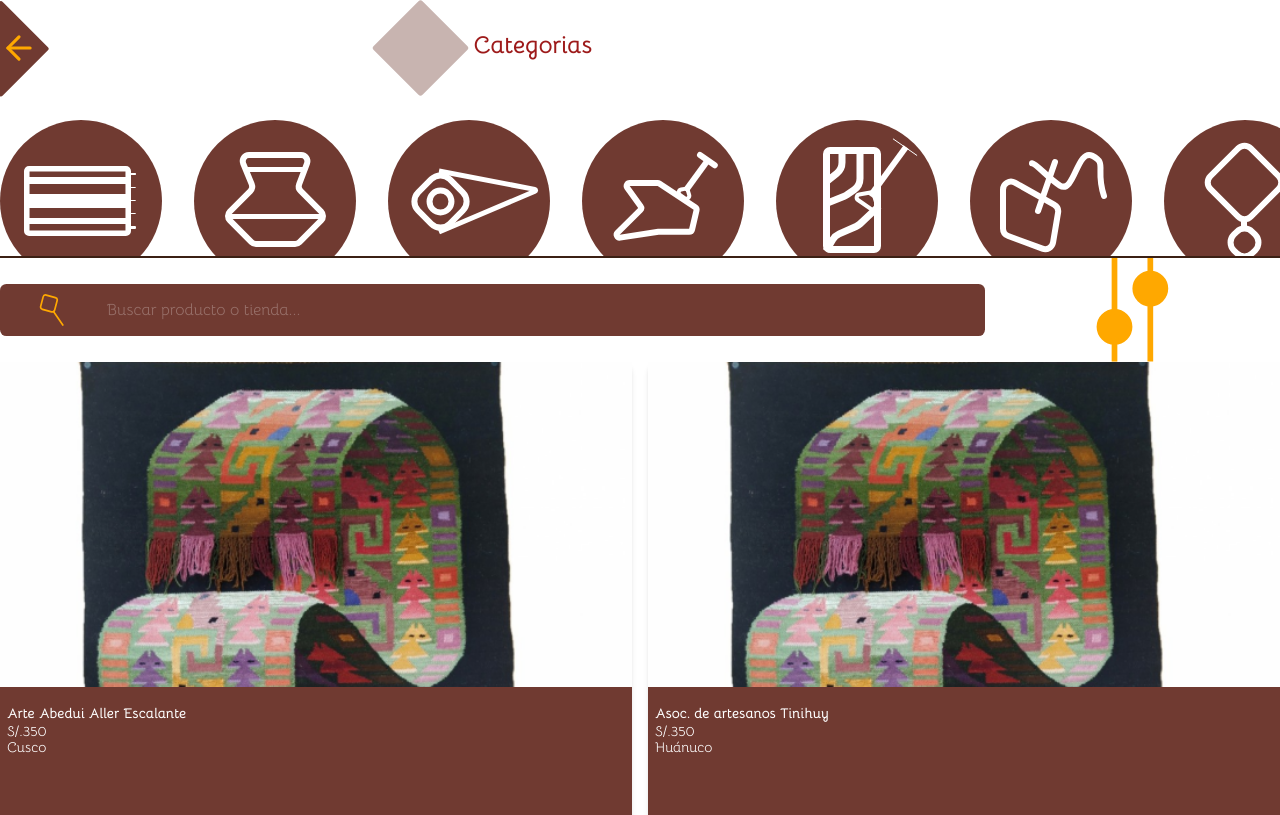
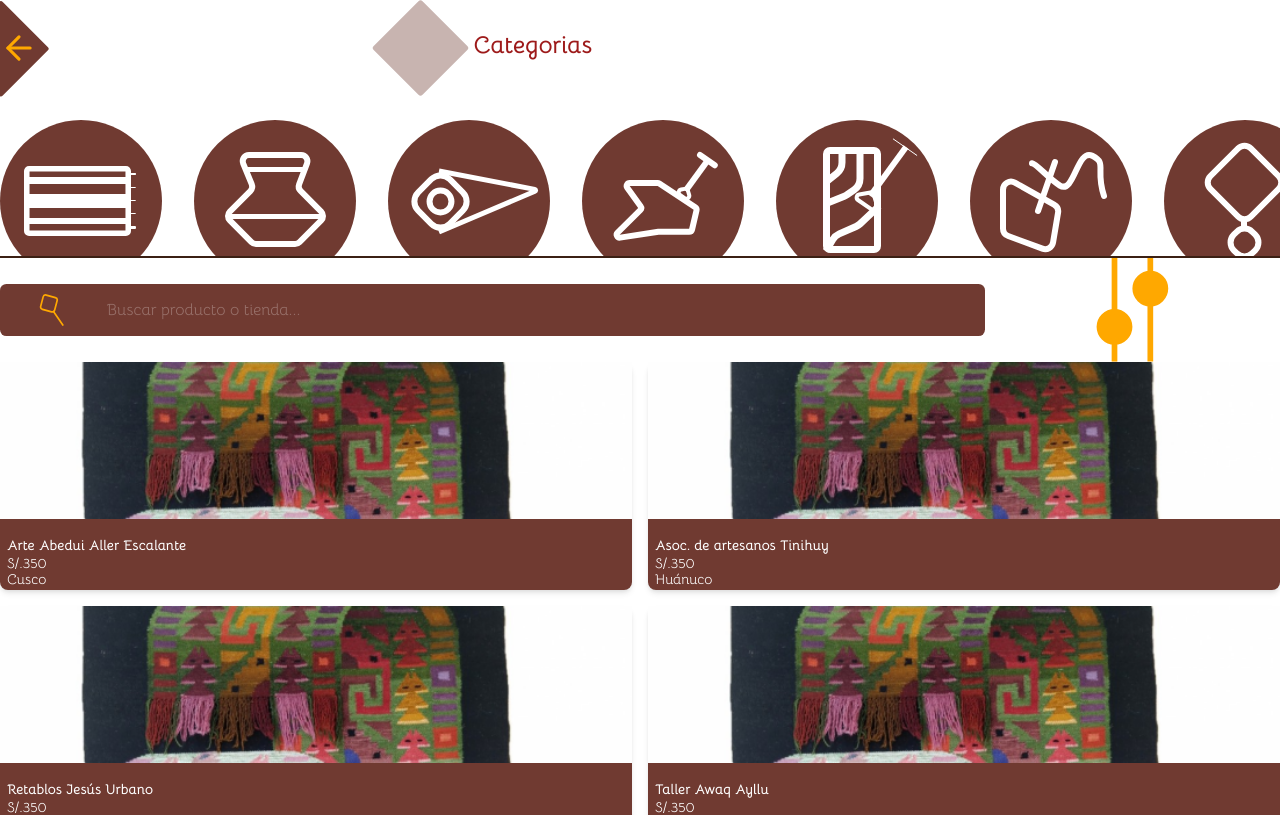
Before and after one commit to Thewilliamg/proyectoFinalExpress, a React (Vite) app: page /categories in a window 1280 px wide. Shown: the top 815 px of the page. Built offline with nearby package versions, Linux system fonts and the light colour scheme; no server answers; the HTML template or start-up script is replaced by a standard one.

Commit message:
feat: :sparkles: Vies fixes

```diff
--- a/src/pages/home/components/sidebar/sidebar.css
+++ b/src/pages/home/components/sidebar/sidebar.css
@@ -30,6 +30,7 @@ transform: translateX(0);
 
 .sidebar-profile img{
     height: 50%;
+    border-radius: 50%;
 }
 .nav-sidebar {
     width: 95%;
--- a/src/pages/markets/markets.css
+++ b/src/pages/markets/markets.css
@@ -111,7 +111,7 @@
   }
 
   .h-24 {
-    height: 69%;
+    max-height: 10em;
   }
 
   .object-cover {
```
